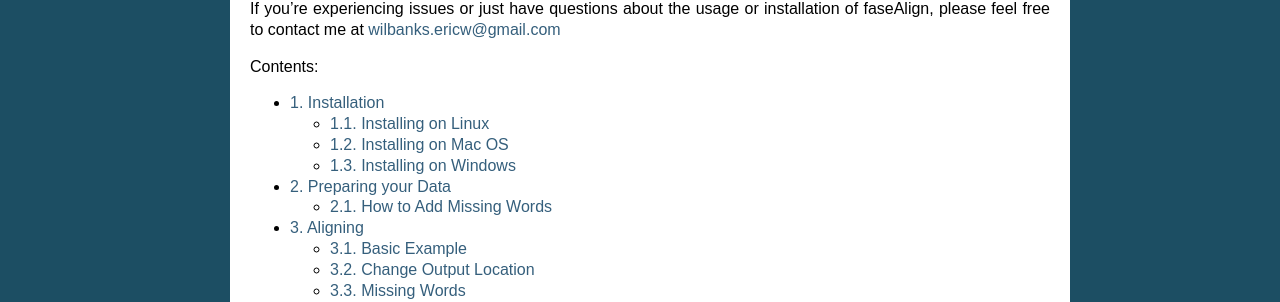
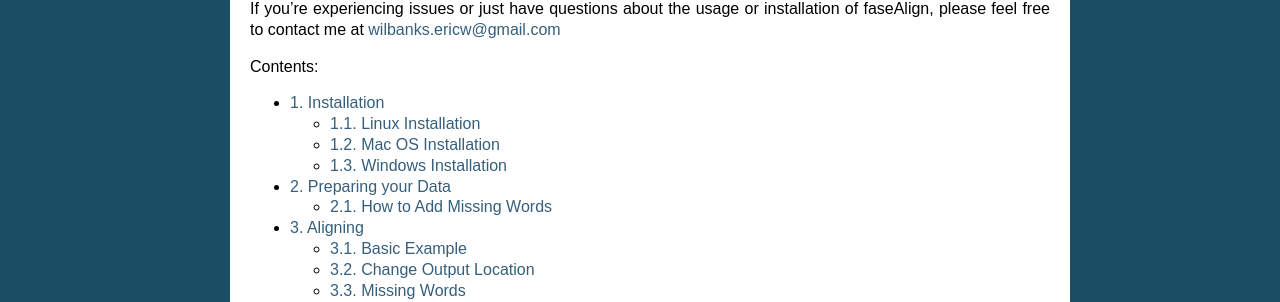
Before and after one commit to EricWilbanks/faseAlign, a Sphinx documentation site: the page built from docs/index.rst, in a window 1280 px wide. Shown: the part 613-915 px from the top of the page. Built offline with Sphinx 7.4.7, drawn with Linux system fonts in a browser that asks for light colours.

Commit message:
update installation.rst

```diff
--- a/docs/installation.rst
+++ b/docs/installation.rst
@@ -7,11 +7,11 @@ Installation
 
 .. note::
 
-	Are you installing on `Linux <installation#install-linux>`_, `Mac OS <installation#install-mac>`_, or `Windows <installation#install-windows>`_?
+	Choose either :ref:`_install-linux`, `Mac OS <installation#install-mac>`_, or `Windows <installation#install-windows>`_?
 
 .. _install-linux:
 
-Installing on Linux
+Linux Installation
 -------------------
 
 .. topic:: Requirements
@@ -111,11 +111,11 @@ Once git is installed, you can download and install the newest version of faseAl
 
 .. _install-mac:
 
-Installing on Mac OS
---------------------
+Mac OS Installation
+-------------------
 
 
 .. _install-windows:
 
-Installing on Windows
----------------------
+Windows Installation
+--------------------
```
